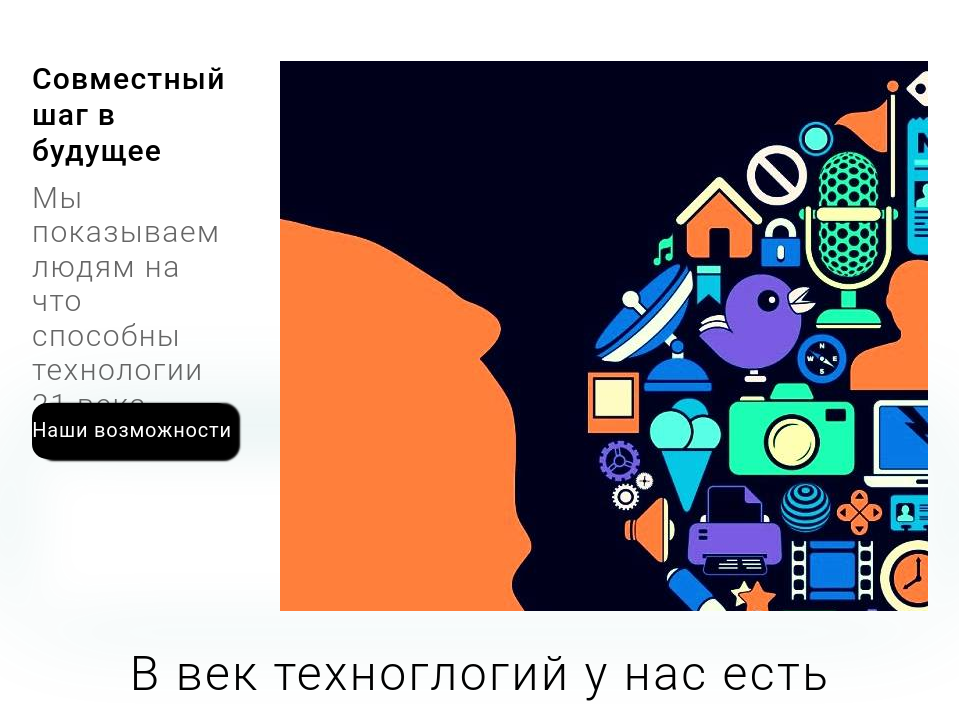
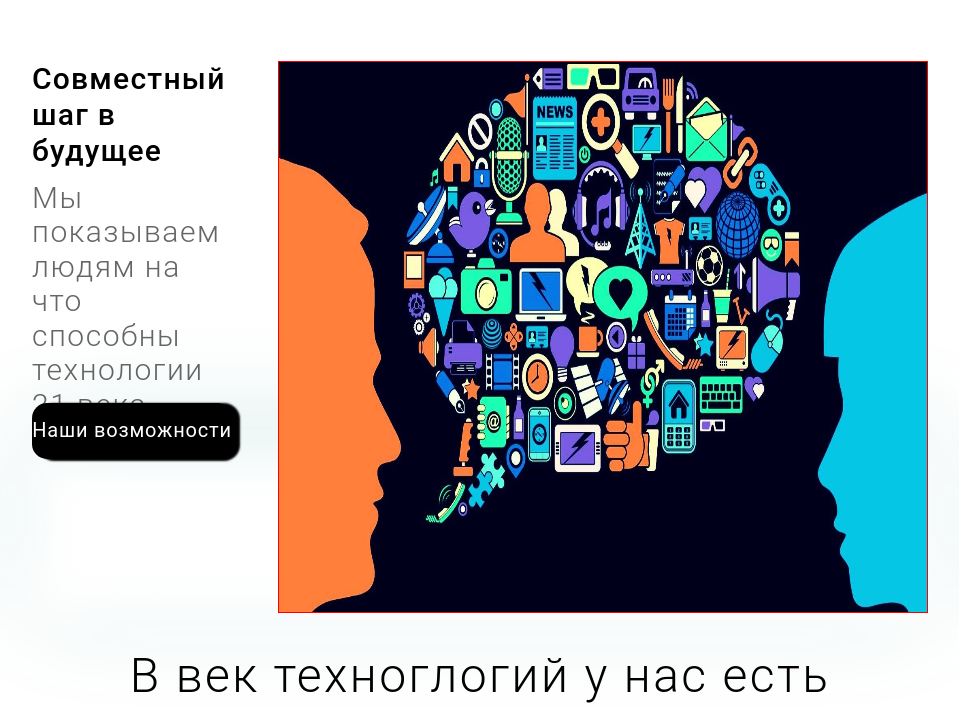
Before and after one commit to sinketsi/12, a plain HTML site: page index.html in a window 1280 px wide. Shown: the part 71-794 px from the top of the page, without its empty margins (160-1119 px from the left). Drawn offline with Linux system fonts and the light colour scheme.

Commit message:
main pic changed, cards box-shadow changed

```diff
--- a/index.html
+++ b/index.html
@@ -42,7 +42,7 @@
             </div>
 
             <div class="pic__contain">
-                <div class="main__pic"></div>
+                <img src="img/1-16.jpg" alt="main pictuer">
             </div>
 
             <div class="mainInfo__shadow"></div>
--- a/style.css
+++ b/style.css
@@ -134,13 +134,12 @@ header {
 .pic__contain {
     width: 648px;
     height: 550px;
+    border: 1px solid red;
 }
 
-.main__pic {
-    max-width: 100%;
-    height: 100%;
-    background-image: url('img/1-16.jpg');
-    background-repeat: no-repeat;
+.pic__contain img{
+    width: 100%;
+    height: inherit;
 }
 
 /* TEXT: What we do... */
@@ -187,7 +186,7 @@ header {
 
     background: #FFFFFF;
 
-    box-shadow: 5px 20px 50px rgba(16, 112, 177, 0.2);
+    box-shadow: 5px 20px 50px rgba(0, 0, 0, 0.5);
     border-radius: 10px;
 }
 
```
